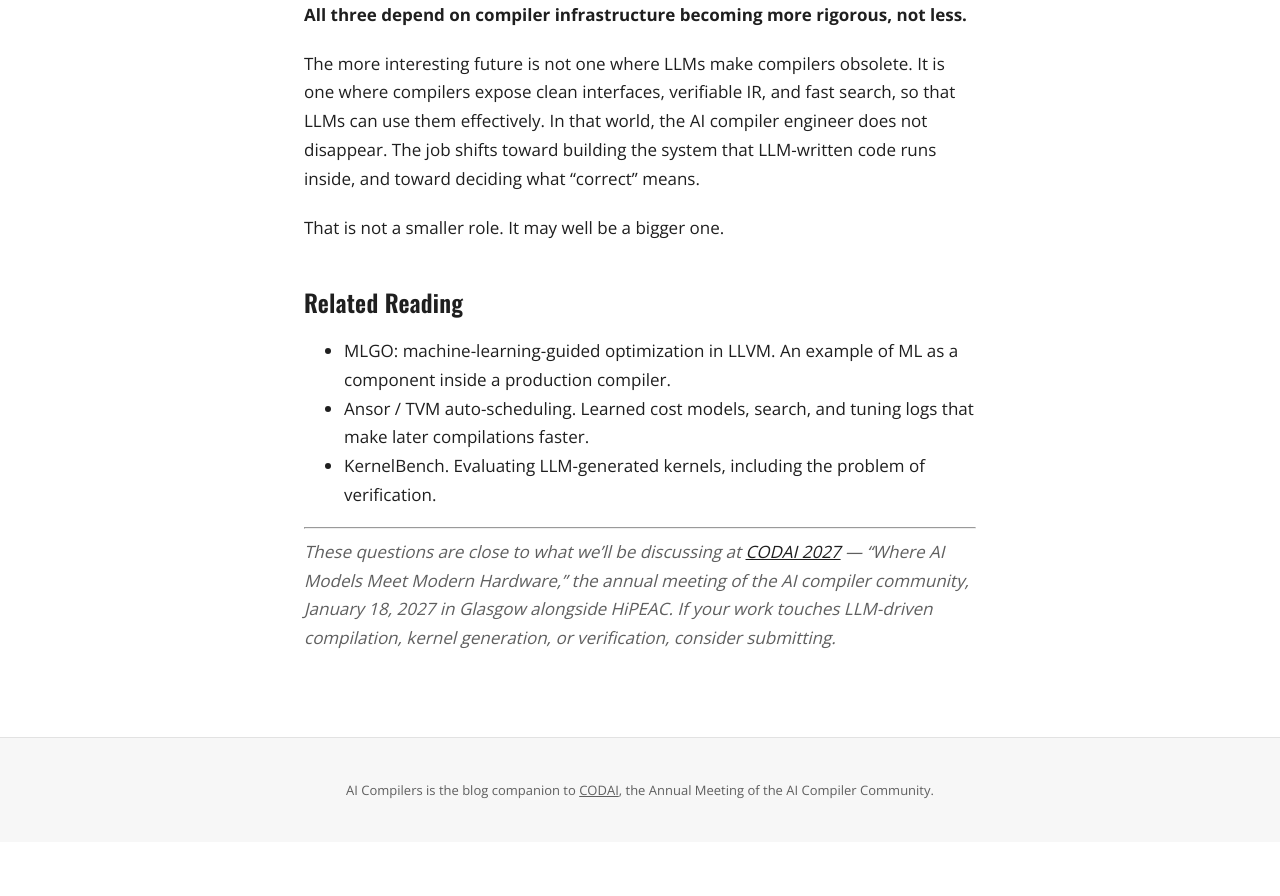
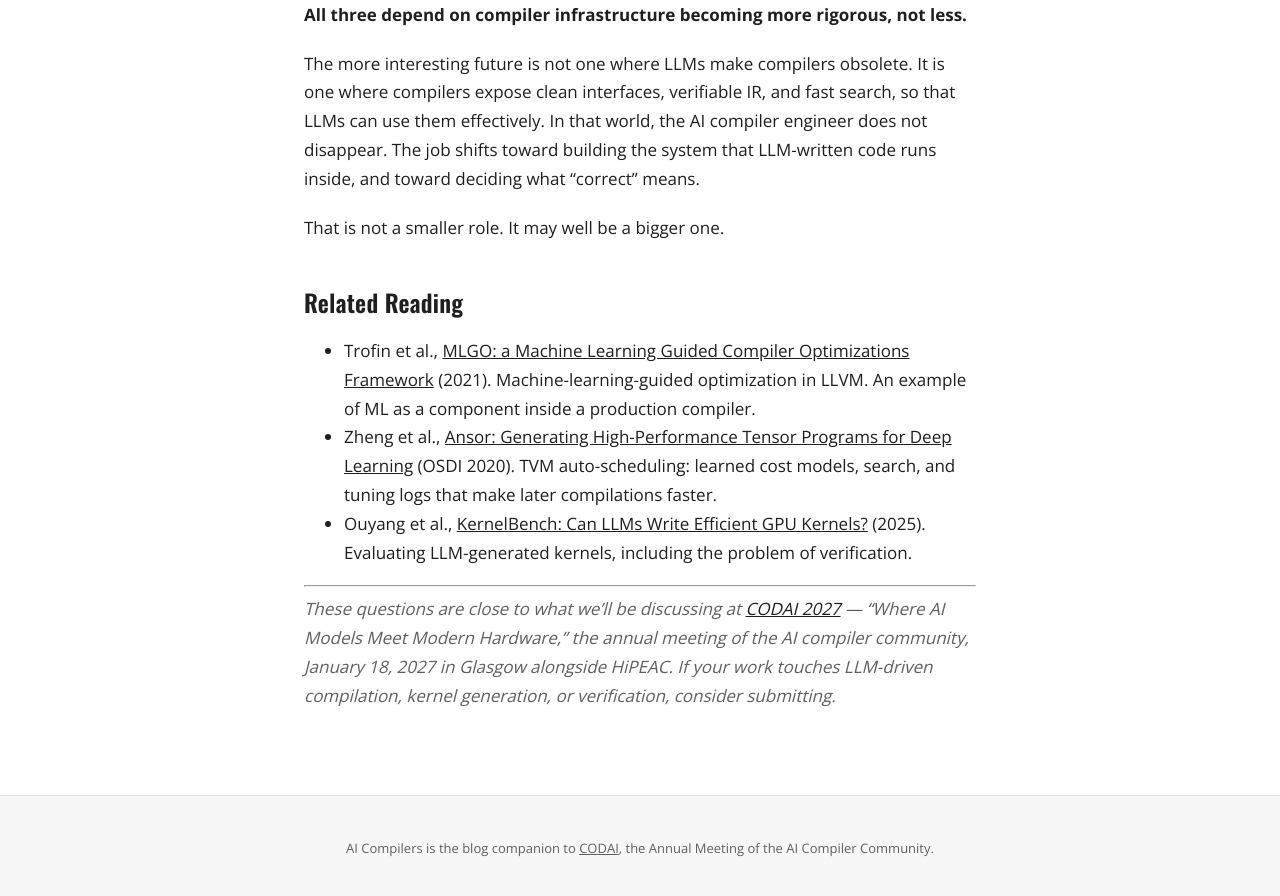
Before and after one commit to aicompilers/aicompilers.github.io, a Jekyll site: the page built from _posts/2026-09-27-llms-will-not-replace-ai-compilers-they-will-call-them.md, in a window 1280 px wide and 900 px high, scrolled down 6580 px. Shown: the top 896 px of the window. Built offline with Jekyll 4.4.1, drawn with Linux system fonts in a browser that asks for light colours; before the commit the page ends 7422 px from its top, so only the background shows below that.

Commit message:
Add links to Related Reading (MLGO, Ansor, KernelBench)

```diff
--- a/_posts/2026-09-27-llms-will-not-replace-ai-compilers-they-will-call-them.md
+++ b/_posts/2026-09-27-llms-will-not-replace-ai-compilers-they-will-call-them.md
@@ -127,9 +127,9 @@ That is not a smaller role. It may well be a bigger one.
 
 ## Related Reading
 
-- MLGO: machine-learning-guided optimization in LLVM. An example of ML as a component inside a production compiler.
-- Ansor / TVM auto-scheduling. Learned cost models, search, and tuning logs that make later compilations faster.
-- KernelBench. Evaluating LLM-generated kernels, including the problem of verification.
+- Trofin et al., [MLGO: a Machine Learning Guided Compiler Optimizations Framework](https://arxiv.org/abs/2101.04808) (2021). Machine-learning-guided optimization in LLVM. An example of ML as a component inside a production compiler.
+- Zheng et al., [Ansor: Generating High-Performance Tensor Programs for Deep Learning](https://arxiv.org/abs/2006.06762) (OSDI 2020). TVM auto-scheduling: learned cost models, search, and tuning logs that make later compilations faster.
+- Ouyang et al., [KernelBench: Can LLMs Write Efficient GPU Kernels?](https://arxiv.org/abs/2502.10517) (2025). Evaluating LLM-generated kernels, including the problem of verification.
 
 ---
 
```
